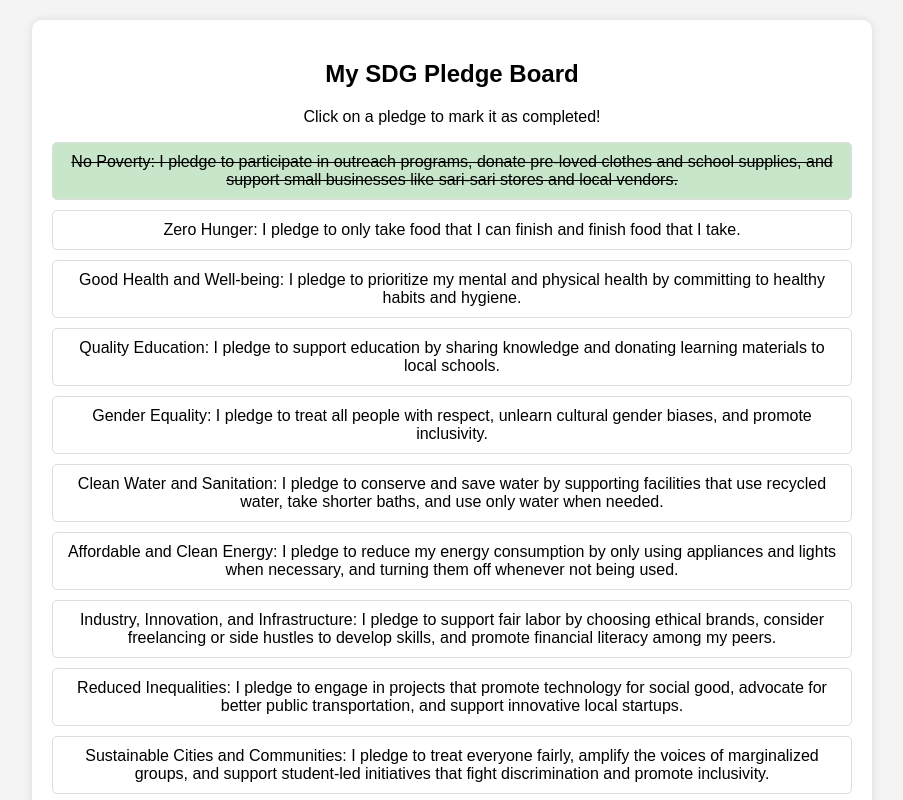
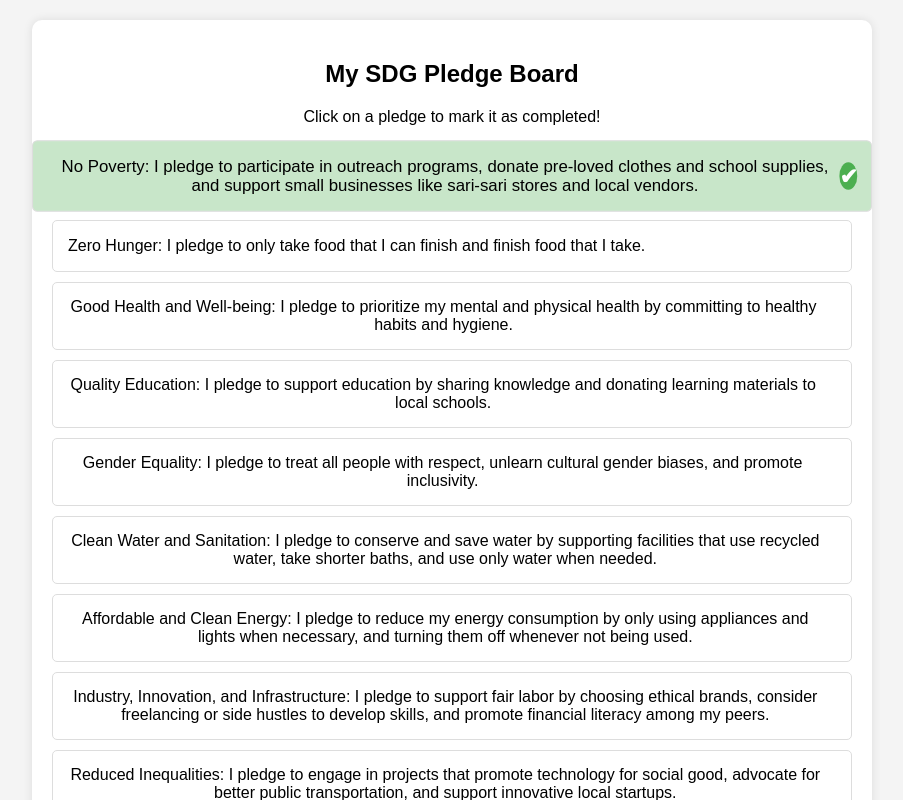
Before and after one commit to carlsanjos3e/SANJOSE_SDGPledge, a plain HTML site: page index.html in a window 1280 px wide. Both pictures are taken after a click on the element 640 px from the left and 170 px from the top of the page. Shown: the top 800 px of the page, without its empty margins (188-1091 px from the left). Drawn offline with Linux system fonts and the light colour scheme.

Commit message:
Update index.html
added animations to interactions

```diff
--- a/index.html
+++ b/index.html
@@ -22,19 +22,41 @@
         }
         .pledge {
             margin: 10px 0;
-            padding: 10px;
+            padding: 15px;
             border: 1px solid #ddd;
             border-radius: 5px;
             cursor: pointer;
             background-color: #fff;
-            transition: background-color 0.3s;
+            transition: transform 0.2s ease-in-out, background-color 0.3s;
+            display: flex;
+            align-items: center;
+            justify-content: space-between;
+            position: relative;
         }
         .pledge:hover {
             background-color: #e0f7fa;
         }
         .pledge.checked {
             background-color: #c8e6c9;
-            text-decoration: line-through;
+            transform: scale(1.05);
+        }
+        .checkmark {
+            width: 20px;
+            height: 20px;
+            background-color: #4caf50;
+            border-radius: 50%;
+            display: flex;
+            align-items: center;
+            justify-content: center;
+            font-size: 16px;
+            color: white;
+            font-weight: bold;
+            visibility: hidden;
+            transition: transform 0.2s ease-in-out;
+        }
+        .pledge.checked .checkmark {
+            visibility: visible;
+            transform: scale(1.3);
         }
     </style>
 </head>
@@ -70,7 +92,7 @@
         pledges.forEach((text, index) => {
             const div = document.createElement("div");
             div.classList.add("pledge");
-            div.innerHTML = text;
+            div.innerHTML = `<span>${text}</span> <div class='checkmark'>✔</div>`;
             div.addEventListener("click", () => {
                 div.classList.toggle("checked");
             });
```
